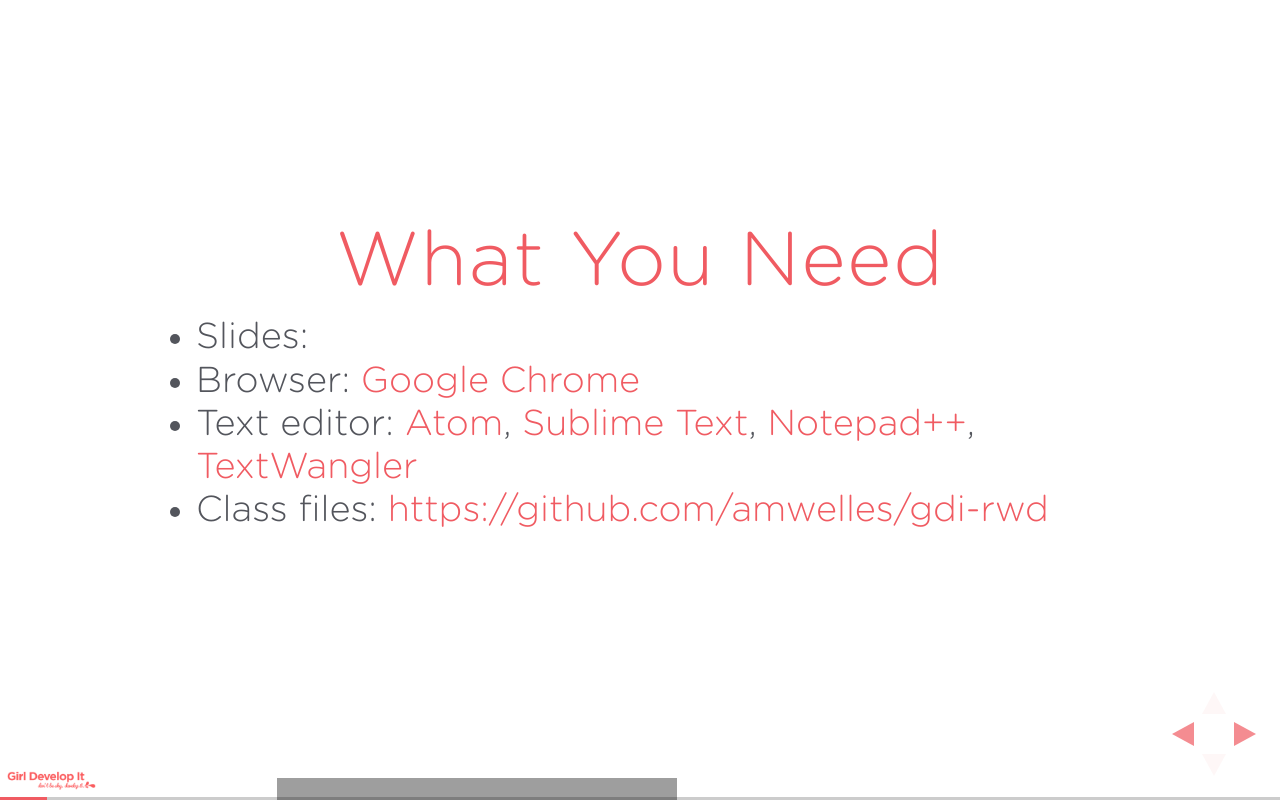
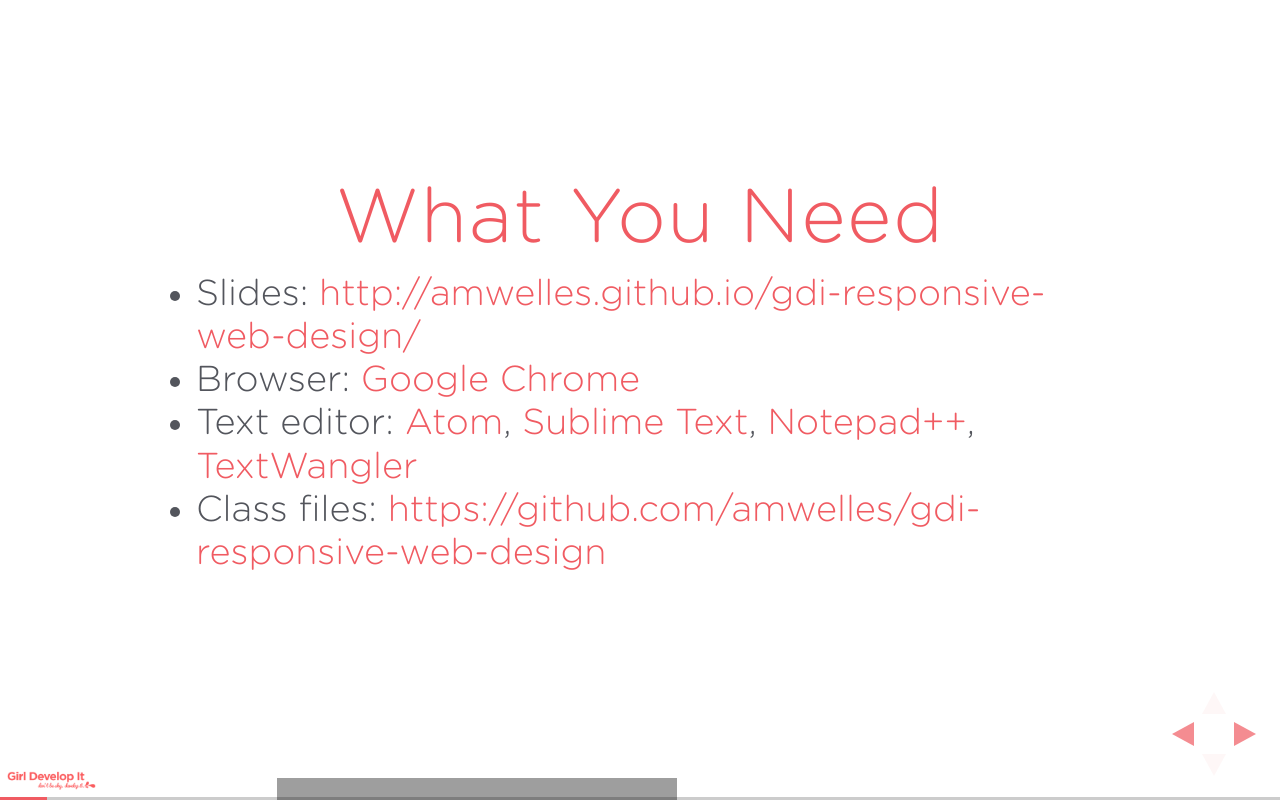
Before and after one commit to amwelles/gdi-responsive-web-design, a website: page index.html in a window 1280 px wide. Both pictures are taken after a click on the element 1251 px from the left and 734 px from the top of the page. Drawn offline with Linux system fonts and the light colour scheme; grey boxes are pictures that could not be loaded.

Commit message:
add slides link

```diff
--- a/index.html
+++ b/index.html
@@ -58,10 +58,10 @@
 				<section>
 					<h2>What You Need</h2>
 					<ul>
-						<li>Slides: <a href="" target="_blank"></a></li> <!-- @TODO -->
+						<li>Slides: <a href="http://amwelles.github.io/gdi-responsive-web-design/" target="_blank">http://amwelles.github.io/gdi-responsive-web-design/</a></li>
 						<li>Browser: <a href="http://www.google.com/chrome/" target="_blank">Google Chrome</a></li>
 						<li>Text editor: <a href="https://atom.io/" target="_blank">Atom</a>, <a href="http://www.sublimetext.com/" target="_blank">Sublime Text</a>, <a href="https://notepad-plus-plus.org/" target="_blank">Notepad++</a>, <a href="http://www.barebones.com/products/textwrangler/" target="_blank">TextWangler</a></li>
-						<li>Class files: <a href="https://github.com/amwelles/gdi-rwd" target="_blank">https://github.com/amwelles/gdi-rwd</a></li>
+						<li>Class files: <a href="https://github.com/amwelles/gdi-responsive-web-design" target="_blank">https://github.com/amwelles/gdi-responsive-web-design</a></li>
 					</ul>
 				</section>
 
```
